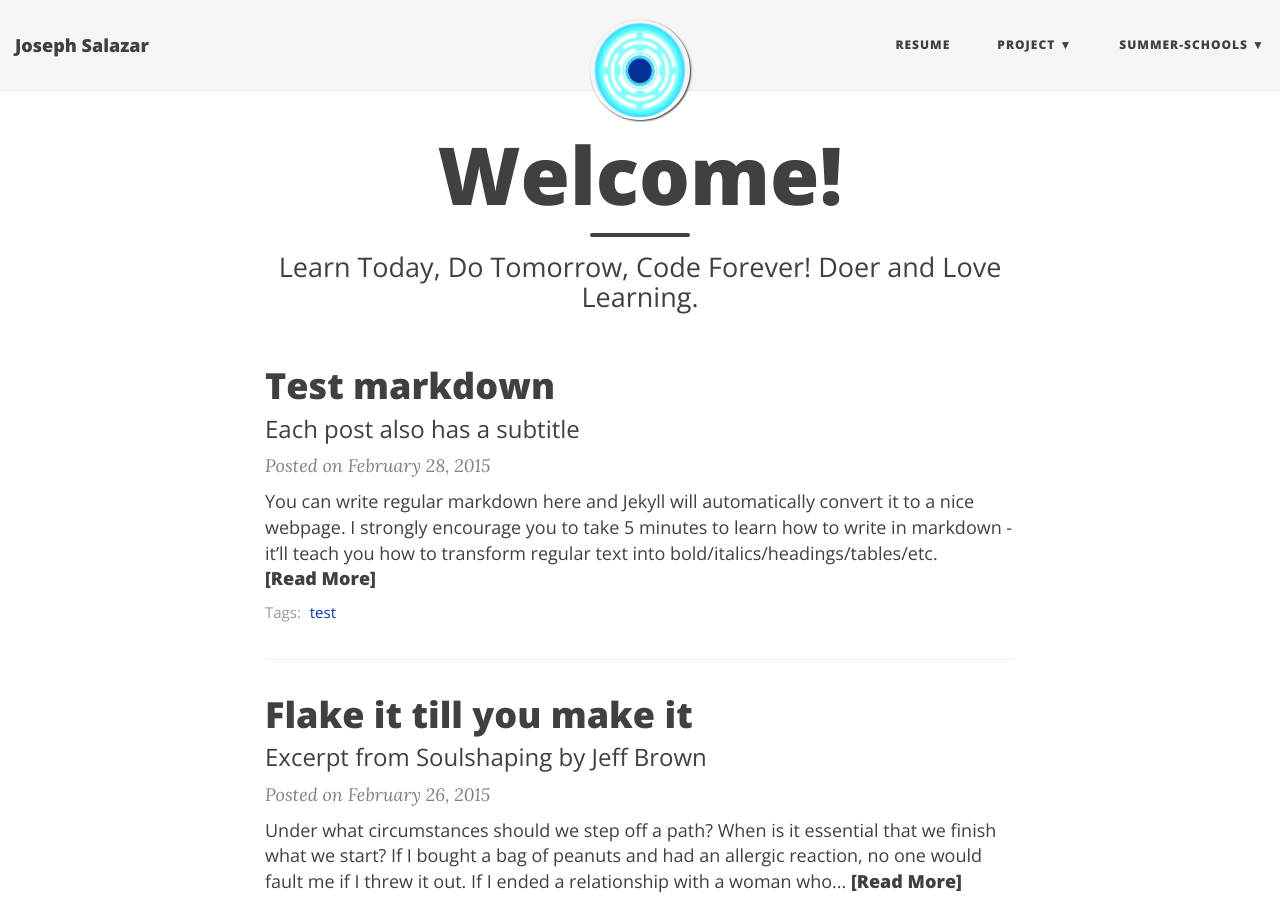
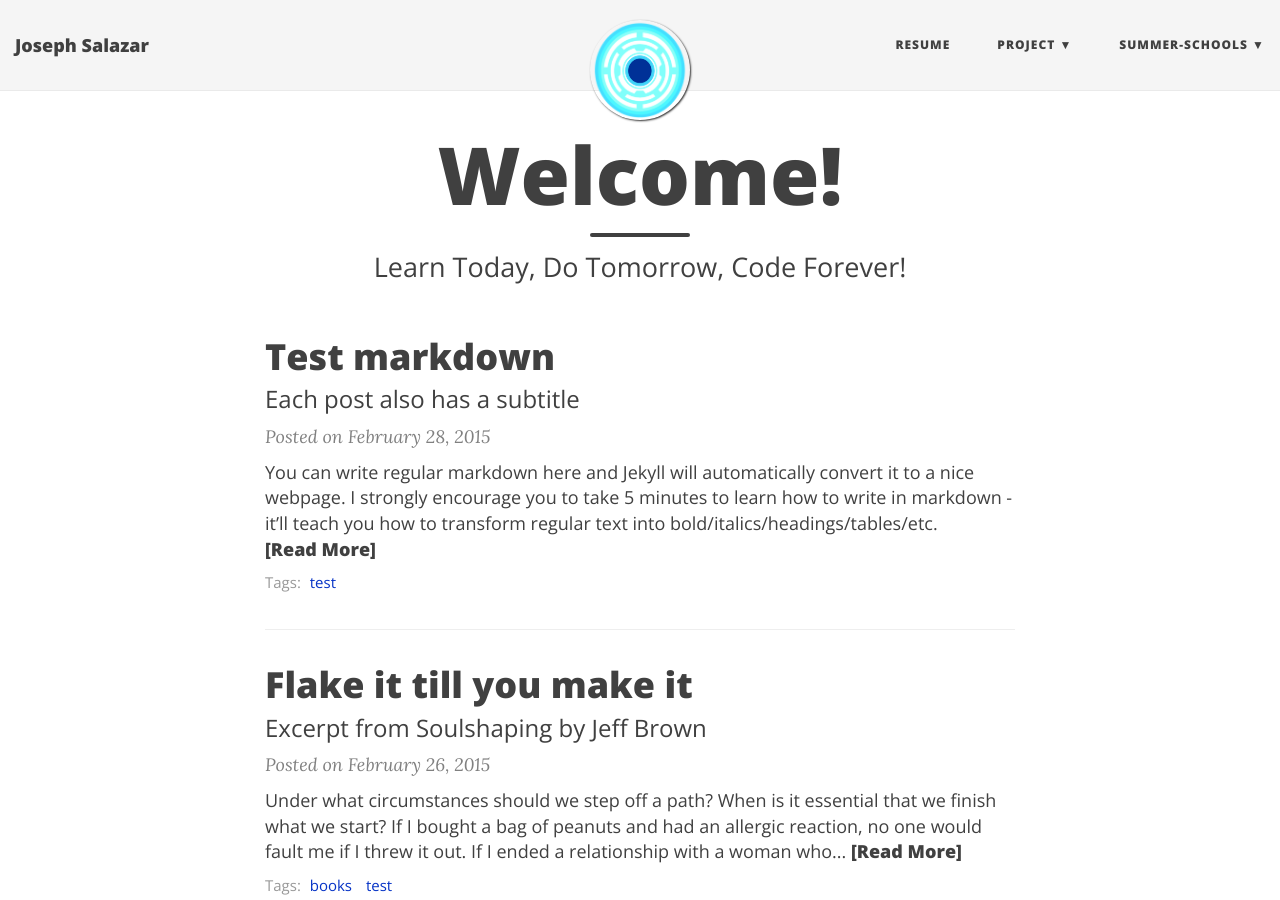
Before and after one commit to saj11/saj11.github.io, a Jekyll site: the page built from index.html, in a window 1280 px wide and 900 px high. Built offline with Jekyll 4.4.1, drawn with Linux system fonts in a browser that asks for light colours; nearby versions of some CDN libraries; the list of posts is cut into pages by our own code.

Commit message:
Updating index

```diff
--- a/index.html
+++ b/index.html
@@ -1,7 +1,7 @@
 ---
 layout: page
 title: Welcome!
-subtitle: Learn Today, Do Tomorrow, Code Forever! Doer and Love Learning.
+subtitle: Learn Today, Do Tomorrow, Code Forever!
 use-site-title:
 ---
 
```
